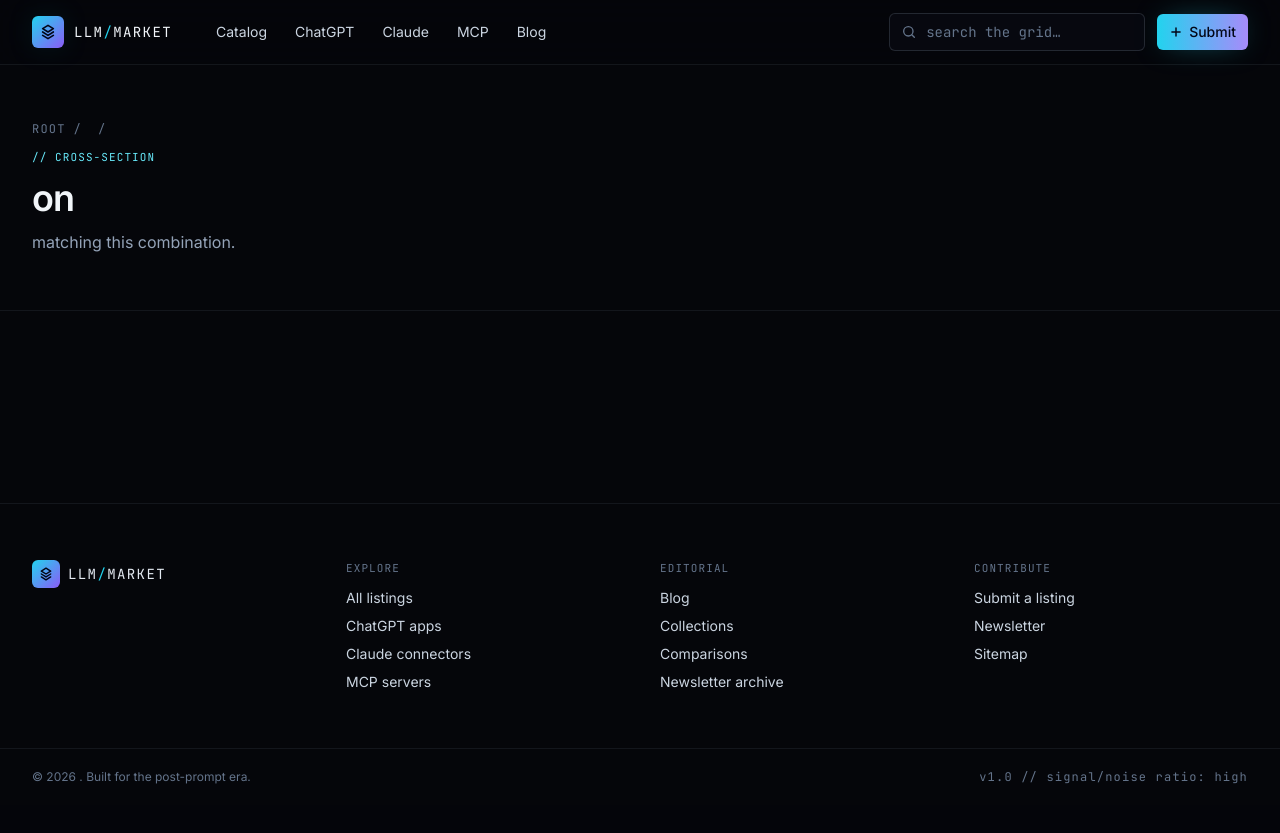
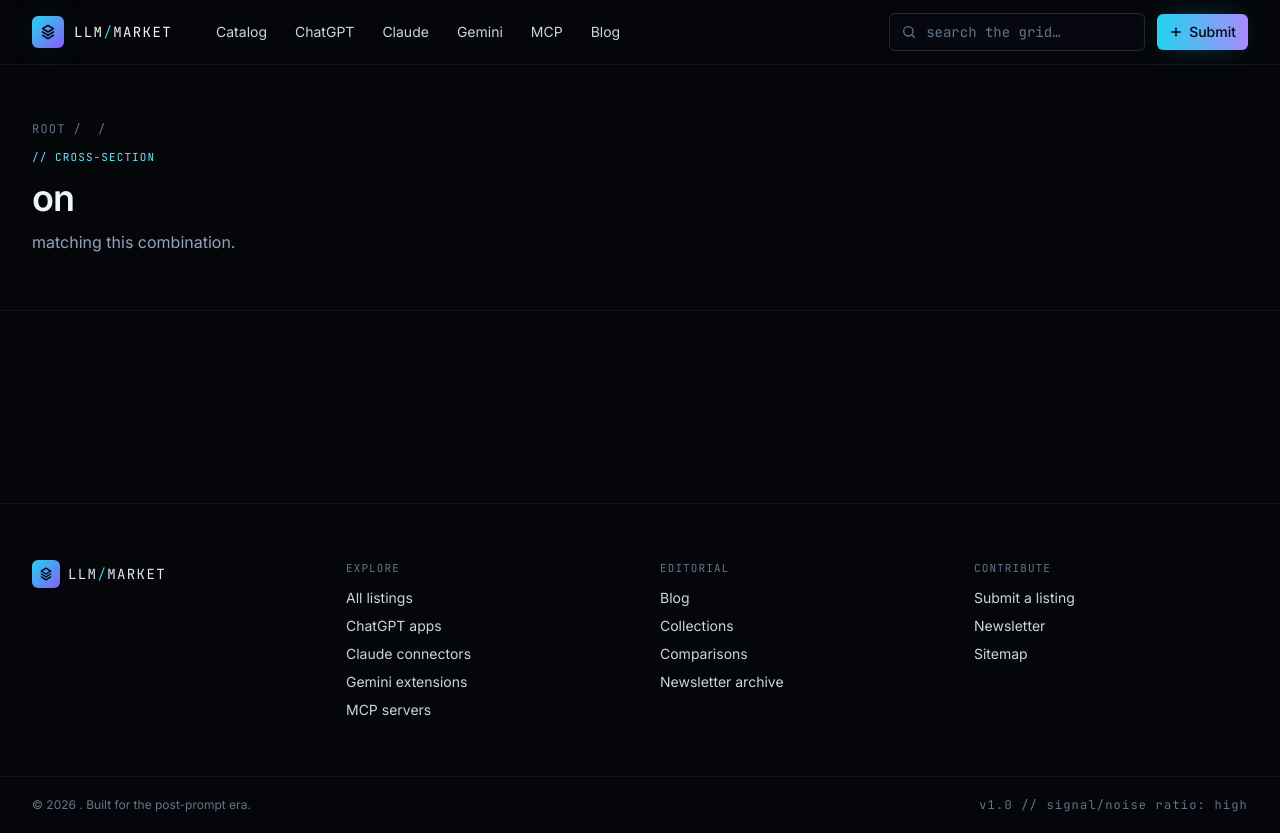
Before and after one commit to Lepiloff/llmapp, a Django app: template templates/catalog/cross.html in a window 1280 px wide. Before the commit the page ends 784 px from the top, so only its background shows below. Run offline with Django 5.2, Linux system fonts and the light colour scheme; the template is opened without the code that fills it, so the values that code supplies are empty; some libraries are stand-ins or nearby versions.

Commit message:
Add Gemini navigation links

```diff
--- a/templates/base.html
+++ b/templates/base.html
@@ -126,6 +126,7 @@
             <a href="/apps/" class="px-3 py-2 rounded-md text-slate-300 hover:text-cyan-300 hover:bg-cyan-400/5 transition">Catalog</a>
             <a href="/chatgpt-apps/" class="px-3 py-2 rounded-md text-slate-300 hover:text-cyan-300 hover:bg-cyan-400/5 transition">ChatGPT</a>
             <a href="/claude-connectors/" class="px-3 py-2 rounded-md text-slate-300 hover:text-cyan-300 hover:bg-cyan-400/5 transition">Claude</a>
+            <a href="/gemini-apps/" class="px-3 py-2 rounded-md text-slate-300 hover:text-cyan-300 hover:bg-cyan-400/5 transition">Gemini</a>
             <a href="/mcp-servers/" class="px-3 py-2 rounded-md text-slate-300 hover:text-cyan-300 hover:bg-cyan-400/5 transition">MCP</a>
             <a href="/blog/" class="px-3 py-2 rounded-md text-slate-300 hover:text-cyan-300 hover:bg-cyan-400/5 transition">Blog</a>
           </nav>
@@ -166,6 +167,7 @@
         <a href="/apps/" class="block px-3 py-2 rounded-md text-slate-300 hover:text-cyan-300 hover:bg-cyan-400/5">Catalog</a>
         <a href="/chatgpt-apps/" class="block px-3 py-2 rounded-md text-slate-300 hover:text-cyan-300 hover:bg-cyan-400/5">ChatGPT</a>
         <a href="/claude-connectors/" class="block px-3 py-2 rounded-md text-slate-300 hover:text-cyan-300 hover:bg-cyan-400/5">Claude</a>
+        <a href="/gemini-apps/" class="block px-3 py-2 rounded-md text-slate-300 hover:text-cyan-300 hover:bg-cyan-400/5">Gemini</a>
         <a href="/mcp-servers/" class="block px-3 py-2 rounded-md text-slate-300 hover:text-cyan-300 hover:bg-cyan-400/5">MCP</a>
         <a href="/blog/" class="block px-3 py-2 rounded-md text-slate-300 hover:text-cyan-300 hover:bg-cyan-400/5">Blog</a>
         <a href="{% url 'submissions:submit_app' %}" class="block px-3 py-2 rounded-md text-cyan-300 hover:bg-cyan-400/5">Submit a listing →</a>
@@ -213,6 +215,7 @@
           <li><a href="/apps/" class="text-slate-300 hover:text-cyan-300">All listings</a></li>
           <li><a href="/chatgpt-apps/" class="text-slate-300 hover:text-cyan-300">ChatGPT apps</a></li>
           <li><a href="/claude-connectors/" class="text-slate-300 hover:text-cyan-300">Claude connectors</a></li>
+          <li><a href="/gemini-apps/" class="text-slate-300 hover:text-cyan-300">Gemini extensions</a></li>
           <li><a href="/mcp-servers/" class="text-slate-300 hover:text-cyan-300">MCP servers</a></li>
         </ul>
       </div>
```
